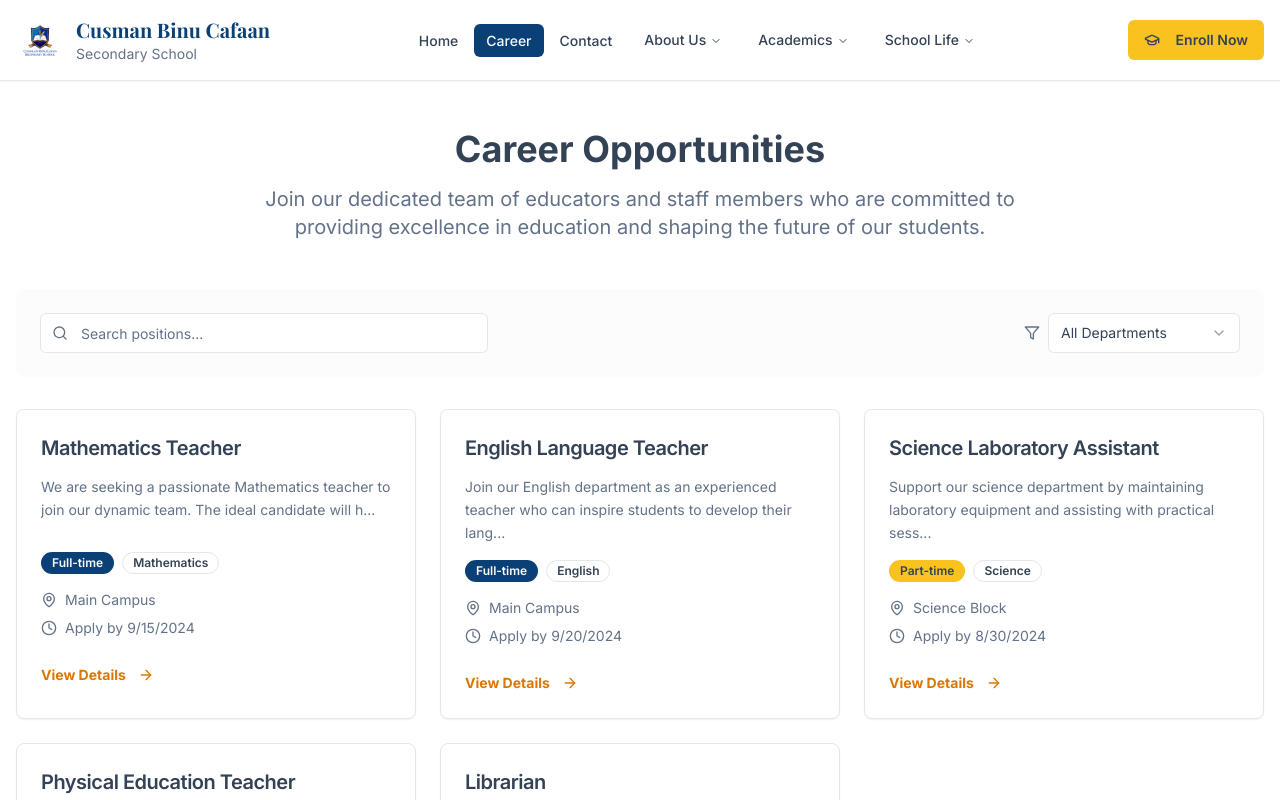
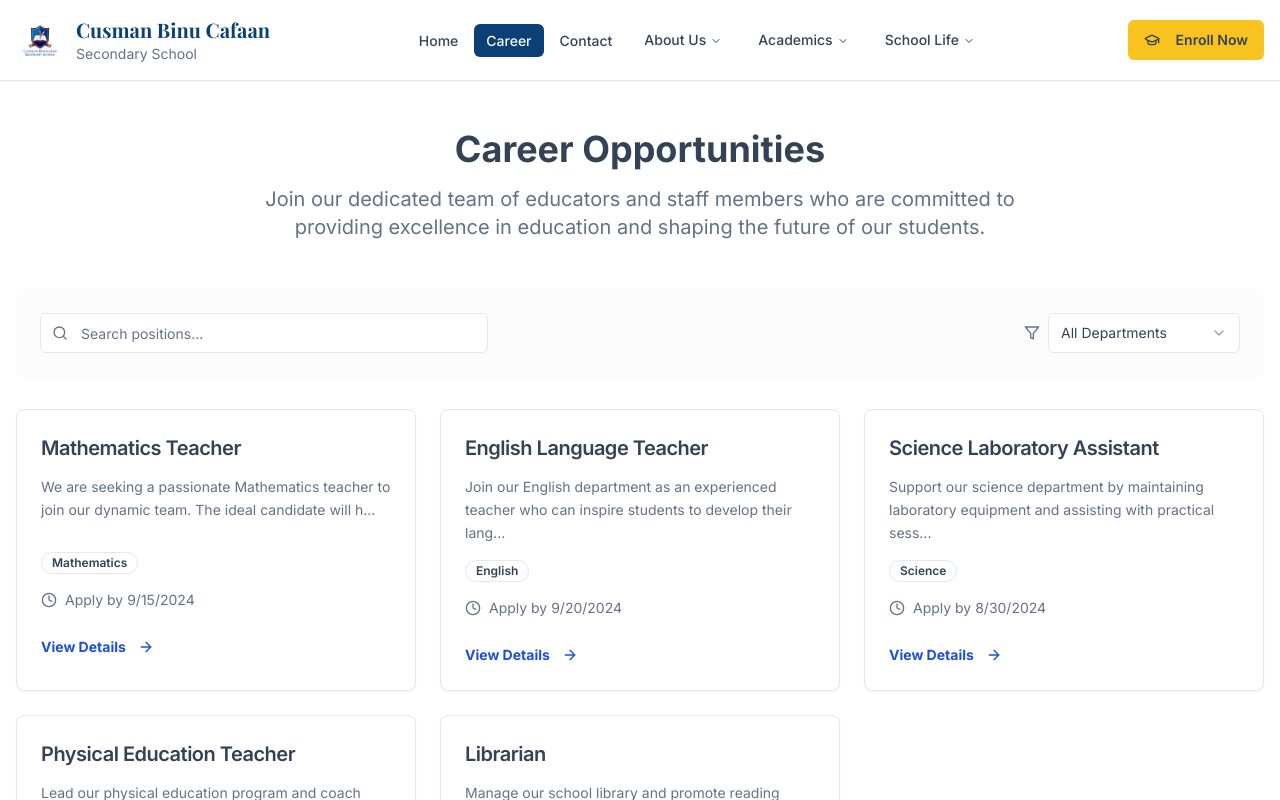
Before and after one commit to AbdirahmanNuh/cusman-secondary-school, a React (Vite) app: page /career in a window 1280 px wide. Shown: the top 800 px of the page. Built offline with nearby package versions, Linux system fonts and the light colour scheme.

Commit message:
Code edited in Lovable Code Editor
Edited UI in Lovable

```diff
--- a/src/pages/Career.tsx
+++ b/src/pages/Career.tsx
@@ -5,7 +5,7 @@ import { Badge } from "@/components/ui/badge";
 import { Button } from "@/components/ui/button";
 import { Input } from "@/components/ui/input";
 import { Select, SelectContent, SelectItem, SelectTrigger, SelectValue } from "@/components/ui/select";
-import { MapPin, Clock, Users, GraduationCap, Search, Filter, ArrowRight } from "lucide-react";
+import { Clock, Search, Filter, ArrowRight } from "lucide-react";
 import Header from "@/components/Header";
 import Footer from "@/components/Footer";
 
@@ -201,17 +201,10 @@ const Career = () => {
               </CardHeader>
               <CardContent className="pt-0">
                 <div className="flex flex-wrap gap-2 mb-4">
-                  <Badge className={getTypeColor(job.type)} variant="secondary">
-                    {job.type}
-                  </Badge>
                   <Badge variant="outline">{job.department}</Badge>
                 </div>
 
                 <div className="space-y-2 mb-6">
-                  <div className="flex items-center gap-2 text-sm text-muted-foreground">
-                    <MapPin className="h-4 w-4" />
-                    <span>{job.location}</span>
-                  </div>
                   <div className="flex items-center gap-2 text-sm text-muted-foreground">
                     <Clock className="h-4 w-4" />
                     <span>Apply by {new Date(job.deadline).toLocaleDateString()}</span>
@@ -221,7 +214,7 @@ const Career = () => {
                 <Link to={`/career/${job.id}`}>
                   <Button
                     variant="ghost"
-                    className="text-amber-600 hover:text-amber-700 hover:bg-amber-50 p-0 h-auto font-bold group"
+                    className="text-blue-700 hover:text-blue-800 hover:bg-blue-50 p-0 h-auto font-bold group"
                   >
                     View Details
                     <ArrowRight className="ml-1 h-4 w-4 group-hover:translate-x-1 transition-transform" />
```
